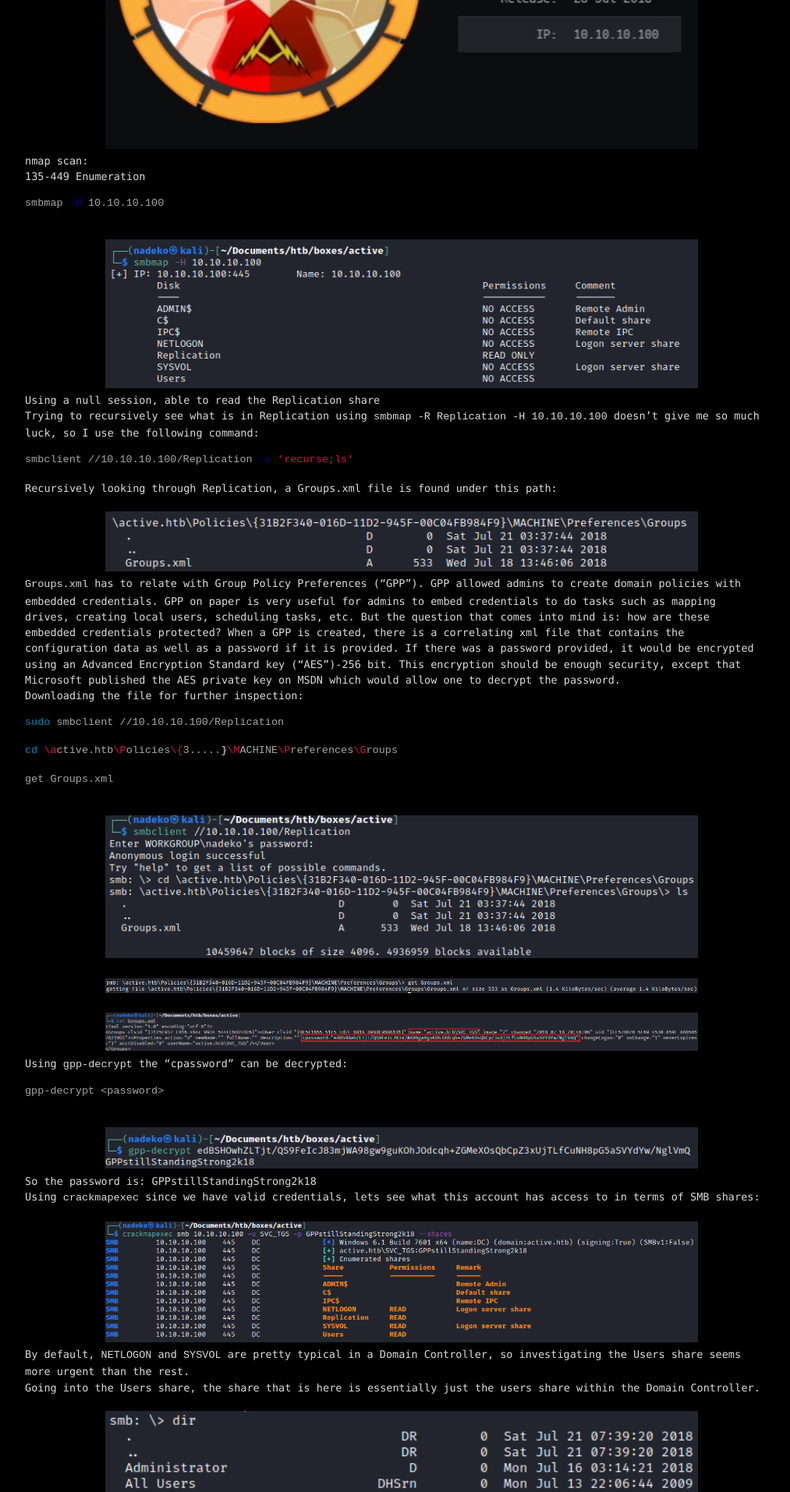
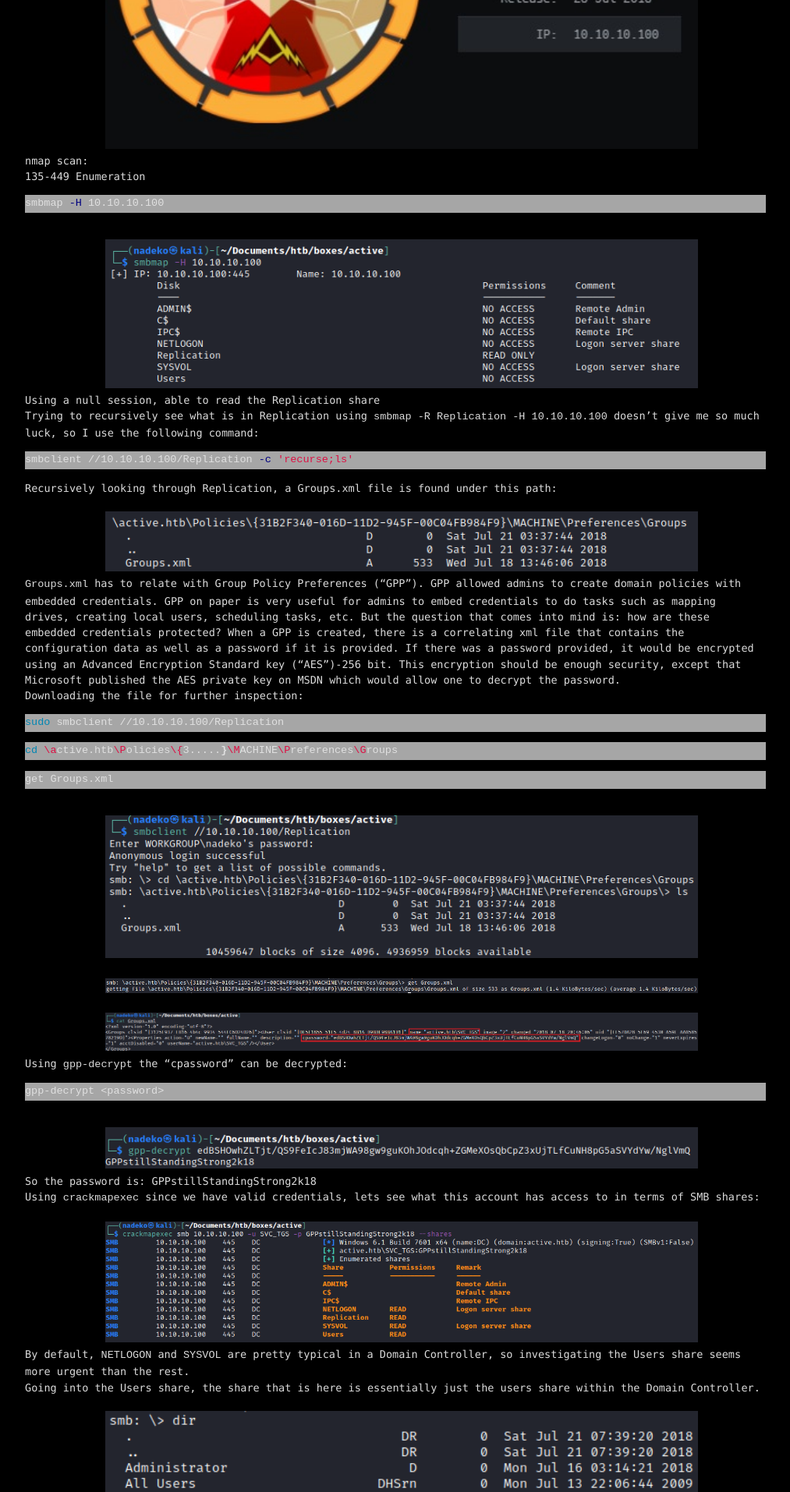
Before and after one commit to notbricey/brisee.github.io, a Jekyll site: the page built from _posts/2021-01-04-htb-active.md, in a window 1280 px wide. Shown: the part 378-2292 px from the top of the page at 78% size, without its empty margins (133-1146 px from the left). Built offline with Jekyll 4.4.1, drawn with Linux system fonts in a browser that asks for light colours.

Commit message:
Update base.scss

```diff
--- a/_sass/base.scss
+++ b/_sass/base.scss
@@ -77,7 +77,7 @@ textarea { vertical-align: top; }
 /**
  * Code and syntax highlighting
  */
-pre { background-color: $background-color;  border: none;  padding: 0px;  overflow:auto;  font-size: $base-font-size;  color: rgba(255,255,255,0.65);  line-height: 1.7 !important; }
+pre { background-color: rgba(255,255,255,0.65);  border: none;  padding: 0px;  overflow:auto;  font-size: $base-font-size;  color: rgba(255,255,255,0.65);  line-height: 1.7 !important; }
 .highlight .c { color: #999988; font-style: italic } /* Comment */
 .highlight .err { color: #a61717; background-color: #e3d2d2 } /* Error */
 .highlight .k { font-weight: bold } /* Keyword */
```
